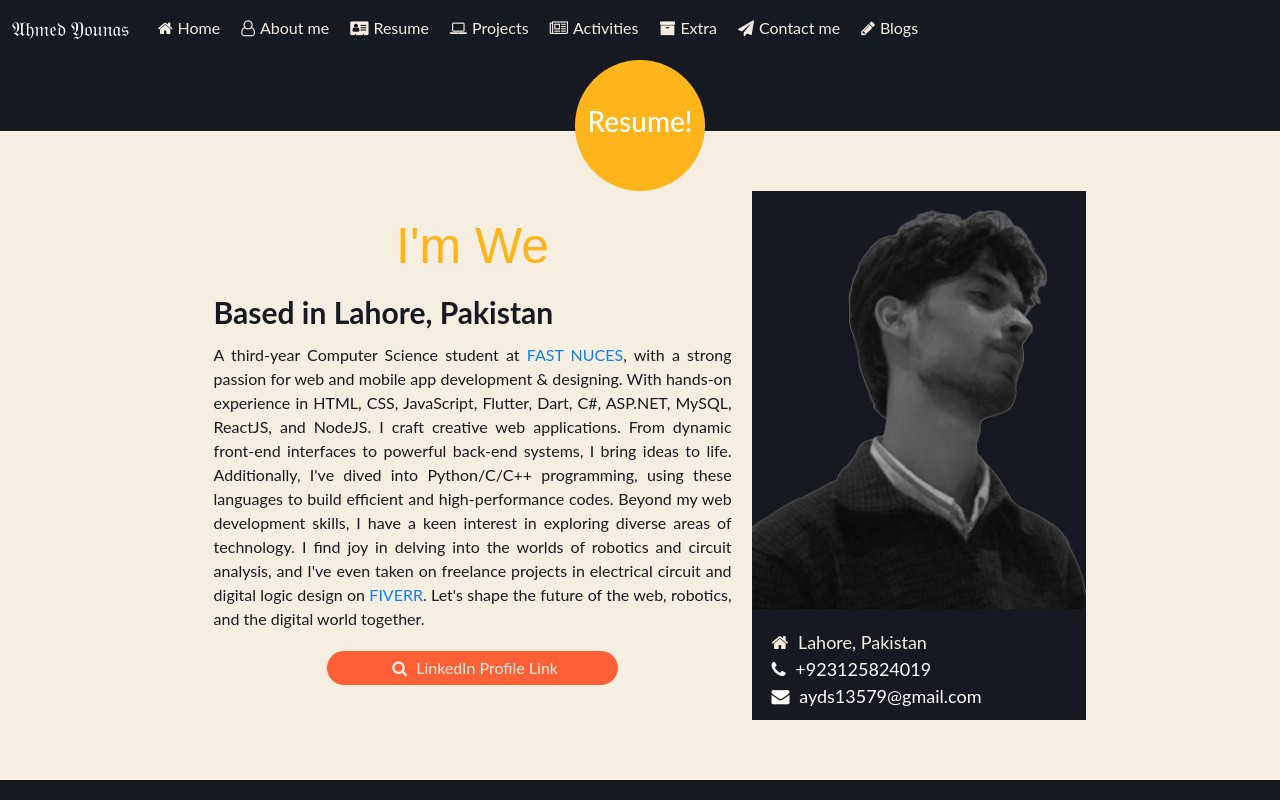
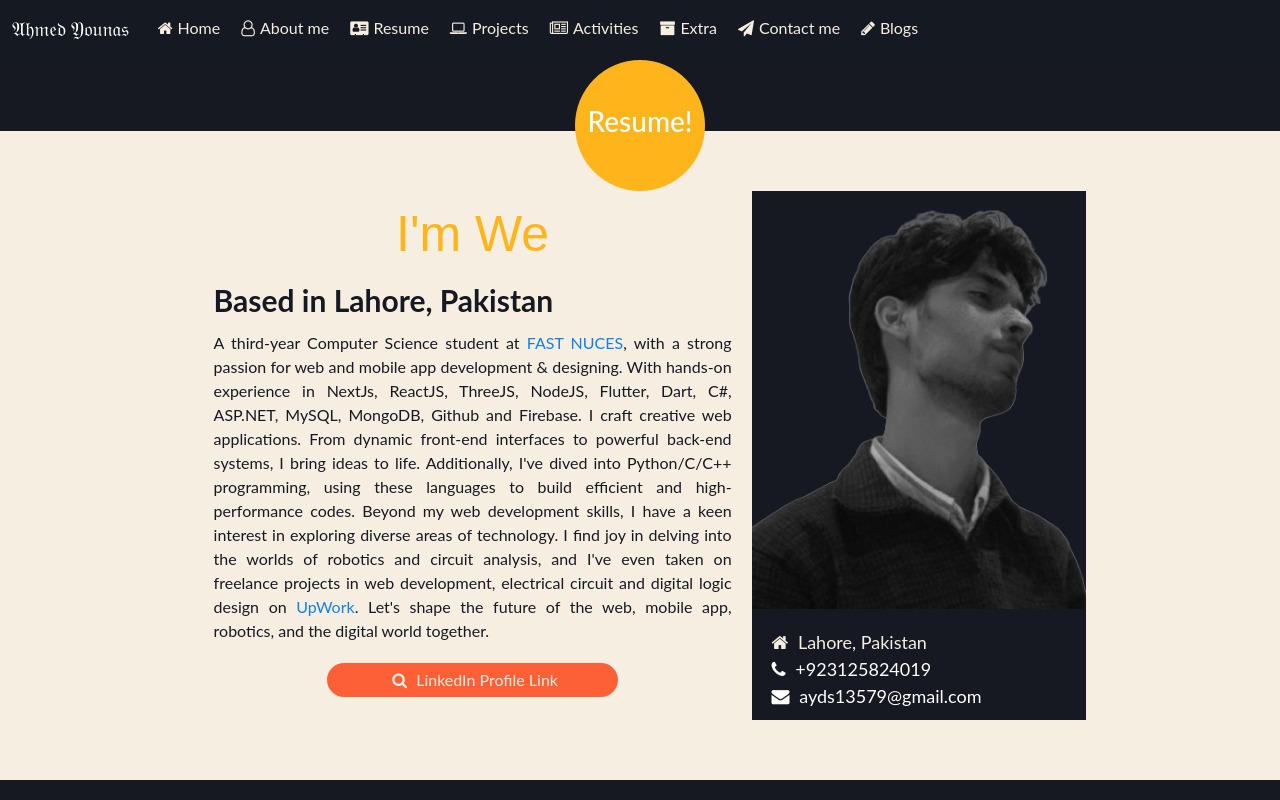
Before and after one commit to 4hmed7ounas/Portfolio-netlify, a React (Create React App) app: page /About in a window 1280 px wide. Shown: the top 800 px of the page. Built offline with nearby package versions, Linux system fonts and the light colour scheme; a web font is replaced by a local one.

Commit message:
update about and skills

```diff
--- a/src/Pages/About/About.js
+++ b/src/Pages/About/About.js
@@ -24,12 +24,16 @@ import {
   SiCisco,
   SiCplusplus,
   SiCsharp,
+  SiFirebase,
   SiFlutter,
+  SiKalilinux,
   SiMongodb,
   SiMysql,
+  SiRos,
   SiTailwindcss,
+  SiThreedotjs,
 } from "react-icons/si";
-import { RiNextjsFill } from "react-icons/ri";
+import { RiAiGenerate, RiNextjsFill } from "react-icons/ri";
 import { DiDart, DiDotnet } from "react-icons/di";
 import { GiCircuitry } from "react-icons/gi";
 import { TiVendorMicrosoft } from "react-icons/ti";
@@ -57,11 +61,13 @@ const About = () => {
     { component: <FaFigma size={50} color="#F6EEE1" />, name: "Figma" },
     { component: <FaReact size={50} color="#F6EEE1" />, name: "React" },
     { component: <RiNextjsFill size={50} color="#F6EEE1" />, name: "Next.js" },
+    { component: <SiThreedotjs size={50} color="#F6EEE1" />, name: "ThreeJS" },
     {
       component: <SiAssemblyscript size={50} color="#F6EEE1" />,
       name: "AssemblyScript",
     },
     { component: <SiMongodb size={50} color="#F6EEE1" />, name: "MongoDB" },
+    { component: <SiFirebase size={50} color="#F6EEE1" />, name: "Firebase" },
     { component: <FaNodeJs size={50} color="#F6EEE1" />, name: "Node.js" },
     {
       component: <SiTailwindcss size={50} color="#F6EEE1" />,
@@ -77,13 +83,22 @@ const About = () => {
       component: <GiCircuitry size={50} color="#F6EEE1" />,
       name: "Circuit Design",
     },
+    {
+      component: <SiRos size={50} color="#F6EEE1" />,
+      name: "ROS-RobotOperatingSystem",
+    },
     { component: <SiAutocad size={50} color="#F6EEE1" />, name: "AutoCAD" },
     {
       component: <TiVendorMicrosoft size={50} color="#F6EEE1" />,
       name: "Microsoft",
     },
     { component: <FaLinux size={50} color="#F6EEE1" />, name: "Linux" },
+    { component: <SiKalilinux size={50} color="#F6EEE1" />, name: "KaliLinux" },
     { component: <SiCisco size={50} color="#F6EEE1" />, name: "Cisco" },
+    {
+      component: <RiAiGenerate size={50} color="#F6EEE1" />,
+      name: "GenerativeAI",
+    },
   ];
 
   const workExperience = [
@@ -197,26 +212,27 @@ const About = () => {
                     FAST NUCES
                   </a>
                   , with a strong passion for web and mobile app development &
-                  designing. With hands-on experience in HTML, CSS, JavaScript,
-                  Flutter, Dart, C#, ASP.NET, MySQL, ReactJS, and NodeJS. I
-                  craft creative web applications. From dynamic front-end
-                  interfaces to powerful back-end systems, I bring ideas to
-                  life. Additionally, I've dived into Python/C/C++ programming,
-                  using these languages to build efficient and high-performance
-                  codes. Beyond my web development skills, I have a keen
-                  interest in exploring diverse areas of technology. I find joy
-                  in delving into the worlds of robotics and circuit analysis,
-                  and I've even taken on freelance projects in electrical
-                  circuit and digital logic design on{" "}
+                  designing. With hands-on experience in NextJs, ReactJS,
+                  ThreeJS, NodeJS, Flutter, Dart, C#, ASP.NET, MySQL, MongoDB,
+                  Github and Firebase. I craft creative web applications. From
+                  dynamic front-end interfaces to powerful back-end systems, I
+                  bring ideas to life. Additionally, I've dived into
+                  Python/C/C++ programming, using these languages to build
+                  efficient and high-performance codes. Beyond my web
+                  development skills, I have a keen interest in exploring
+                  diverse areas of technology. I find joy in delving into the
+                  worlds of robotics and circuit analysis, and I've even taken
+                  on freelance projects in web development, electrical circuit
+                  and digital logic design on{" "}
                   <a
                     target="_blank"
                     rel="noopener noreferrer"
-                    href="https://www.fiverr.com/s/jjv68bG"
+                    href="https://www.upwork.com/freelancers/~01d3d4b667f04e2f64?mp_source=share"
                   >
-                    FIVERR
+                    UpWork
                   </a>
-                  . Let's shape the future of the web, robotics, and the digital
-                  world together.
+                  . Let's shape the future of the web, mobile app, robotics, and
+                  the digital world together.
                 </span>
               </div>
               <div className="d-flex">
--- a/src/Pages/About/Activities.js
+++ b/src/Pages/About/Activities.js
@@ -3,6 +3,7 @@ import "./Activities.css";
 
 const Activities = () => {
   const iframeData = [
+    "https://www.linkedin.com/embed/feed/update/urn:li:ugcPost:7247123887442825218",
     "https://www.linkedin.com/embed/feed/update/urn:li:share:7235047590227021825",
     "https://www.linkedin.com/embed/feed/update/urn:li:ugcPost:7233512287431491585",
     "https://www.linkedin.com/embed/feed/update/urn:li:ugcPost:7223763050707750913",
@@ -44,6 +45,6 @@ const Activities = () => {
       </div>
     </div>
   );
-}
+};
 
-export default Activities
+export default Activities;
```
